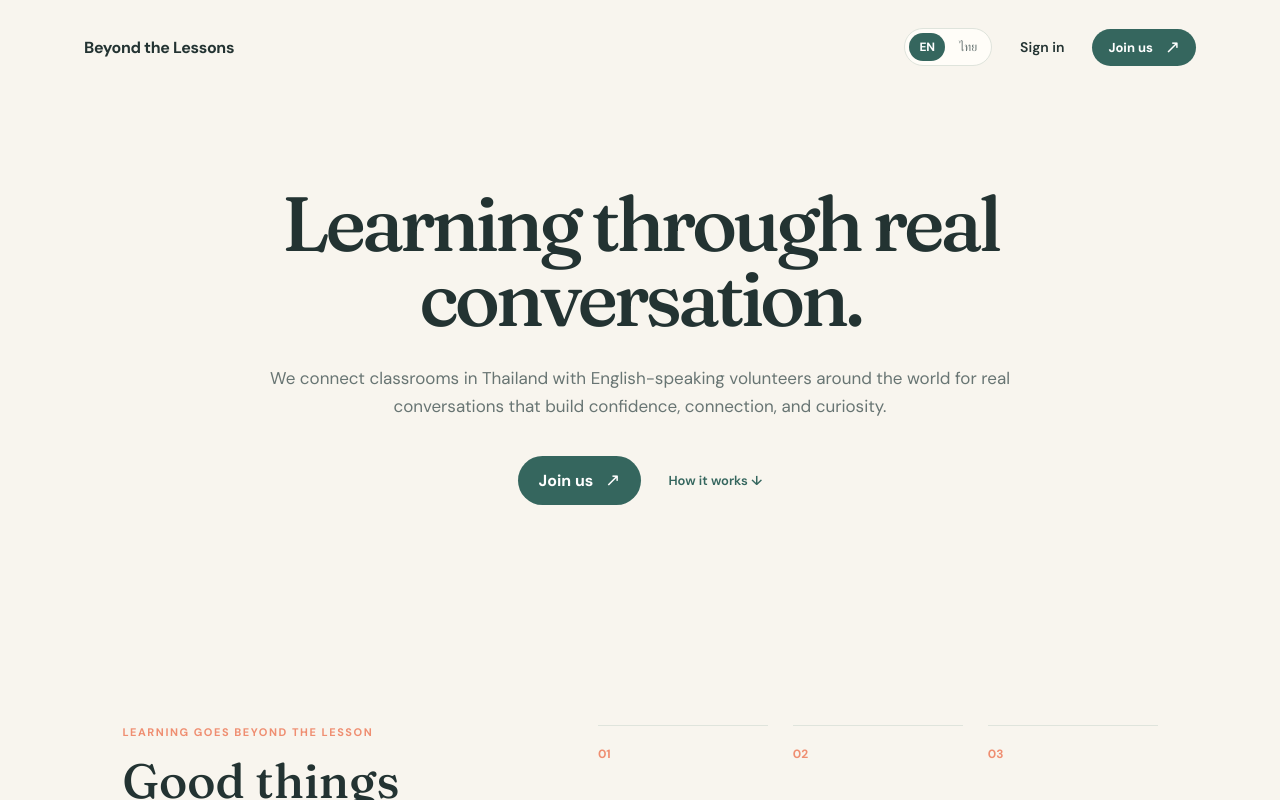
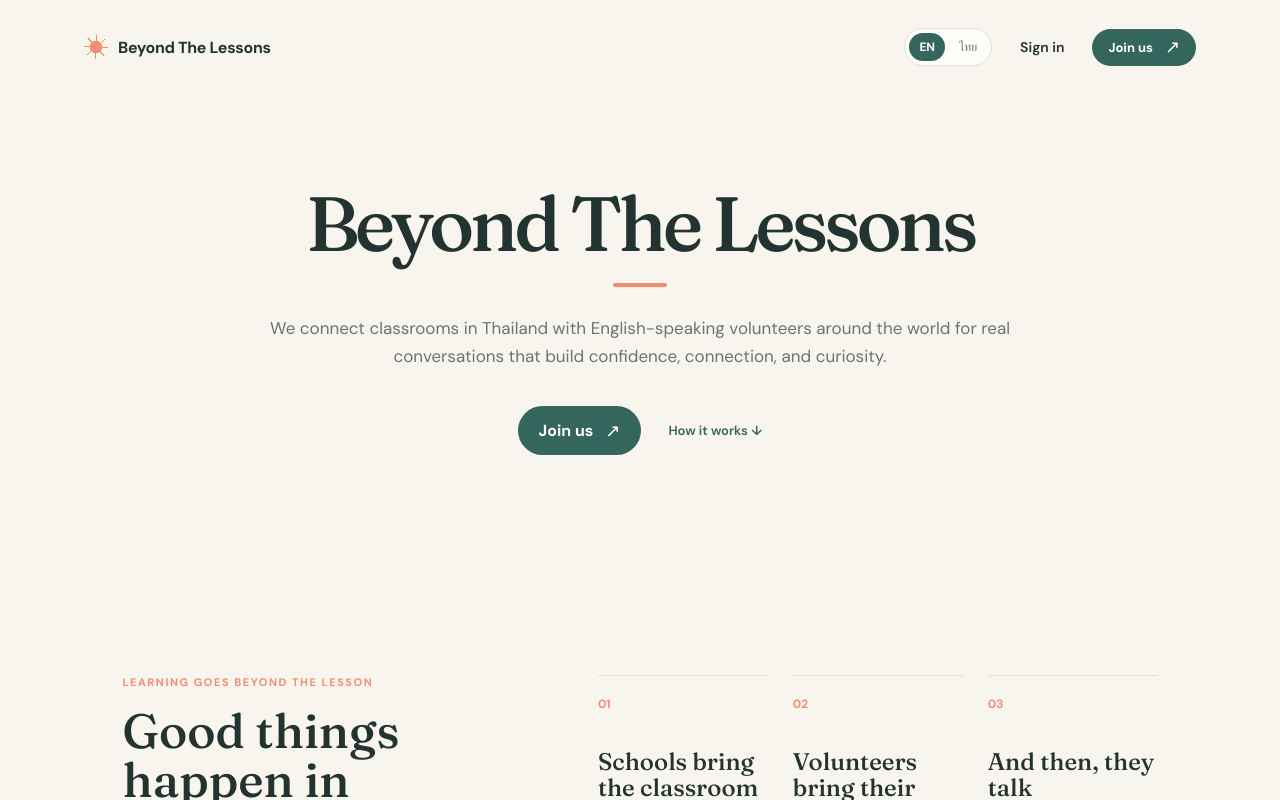
Before and after one commit to MichelleBKelly/beyond-the-lessons, a React (Vite) app in the folder frontend/: page / in a window 1280 px wide. Shown: the top 800 px of the page. Built offline with nearby package versions, Linux system fonts and the light colour scheme; no server answers.

Commit message:
add orange accents

```diff
--- a/frontend/src/App.css
+++ b/frontend/src/App.css
@@ -26,10 +26,21 @@
 .brand {
   display: inline-flex;
   align-items: center;
+  gap: 10px;
   color: var(--ink);
   text-decoration: none;
   font-weight: 700;
   letter-spacing: -0.02em;
+}
+.brand-sun {
+  display: block;
+  flex: 0 0 24px;
+  width: 24px;
+  height: 24px;
+  border-radius: 50%;
+  background:
+    radial-gradient(circle, var(--coral) 0 6px, transparent 6.5px),
+    repeating-conic-gradient(var(--coral) 0 7deg, transparent 7deg 45deg);
 }
 nav {
   display: flex;
@@ -130,6 +141,15 @@ h1 {
   font-size: clamp(48px, 6vw, 82px);
   line-height: 0.98;
   letter-spacing: -0.055em;
+}
+.hero-copy h1::after {
+  display: block;
+  width: 54px;
+  height: 4px;
+  margin: 22px auto 0;
+  border-radius: 2px;
+  background: var(--coral);
+  content: "";
 }
 .hero-lede {
   max-width: 790px;
--- a/frontend/src/app/ProtectedLayout.tsx
+++ b/frontend/src/app/ProtectedLayout.tsx
@@ -19,6 +19,7 @@ export function ProtectedLayout() {
     <div className="app-shell">
       <header className="app-header">
         <Link className="brand" to="/dashboard">
+          <span className="brand-sun" aria-hidden="true" />
           <span>{t("app.brand")}</span>
         </Link>
         <div className="header-user">
--- a/frontend/src/features/auth/AuthPage.tsx
+++ b/frontend/src/features/auth/AuthPage.tsx
@@ -55,6 +55,7 @@ export function AuthPage() {
   return (
     <main className="auth-page">
       <Link className="brand" to="/">
+        <span className="brand-sun" aria-hidden="true" />
         <span>{t("app.brand")}</span>
       </Link>
       <div className="auth-card">
--- a/frontend/src/features/landing/Landing.tsx
+++ b/frontend/src/features/landing/Landing.tsx
@@ -10,6 +10,7 @@ export function Landing() {
     <main className="landing">
       <header className="site-header">
         <Link className="brand" to="/">
+          <span className="brand-sun" aria-hidden="true" />
           <span>{t("app.brand")}</span>
         </Link>
         <nav>
--- a/frontend/src/i18n/en.ts
+++ b/frontend/src/i18n/en.ts
@@ -1,6 +1,6 @@
 export default {
   app: {
-    brand: "Beyond the Lessons",
+    brand: "Beyond The Lessons",
   },
   nav: {
     home: "Home",
@@ -45,7 +45,7 @@ export default {
     applicationReview: "Once your application is approved, this is where your sessions will live.",
   },
   landing: {
-    heroTitle: "Learning through real conversation.",
+    heroTitle: "Beyond The Lessons",
     heroDescription:
       "We connect classrooms in Thailand with English-speaking volunteers around the world for real conversations that build confidence, connection, and curiosity.",
     howItWorks: "How it works",
--- a/frontend/src/i18n/th.ts
+++ b/frontend/src/i18n/th.ts
@@ -48,7 +48,7 @@ export default {
       "เมื่อใบสมัครของคุณได้รับการอนุมัติ ห้องสนทนาของคุณจะแสดงอยู่ที่นี่",
   },
   landing: {
-    heroTitle: "เรียนรู้ผ่านการสนทนาจริง",
+    heroTitle: "มากกว่าบทเรียน",
     heroDescription:
       "เราเชื่อมโยงห้องเรียนในประเทศไทยกับอาสาสมัครที่พูดภาษาอังกฤษจากทั่วโลก เพื่อสร้างบทสนทนาจริงที่ช่วยเสริมความมั่นใจ สร้างความสัมพันธ์ และจุดประกายความอยากรู้อยากเห็น",
     howItWorks: "วิธีการใช้งาน",
```
